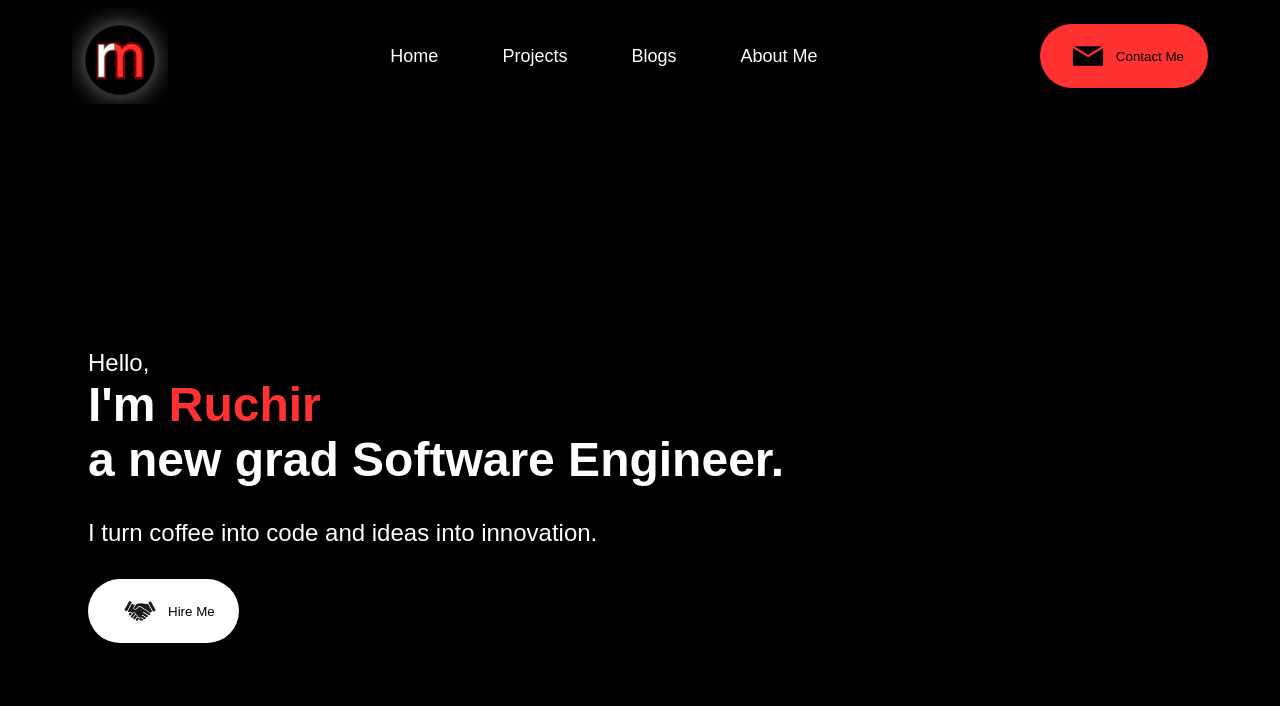
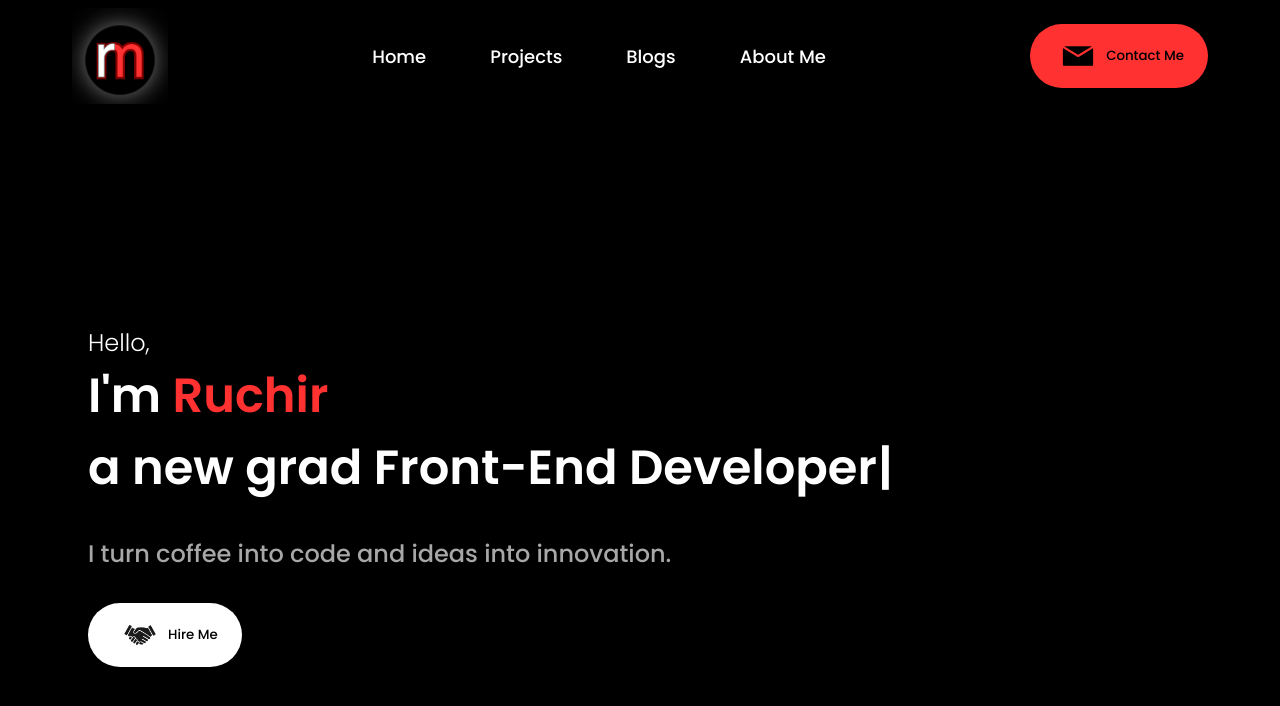
Before and after one commit to ruchirmalik/Portfolio, a React (Create React App) app: page / in a window 1280 px wide. Shown: the top 706 px of the page. Built offline with nearby package versions, Linux system fonts and the light colour scheme.

Commit message:
fourth commit - enabled typewriter effect on Intro

```diff
--- a/package.json
+++ b/package.json
@@ -10,6 +10,7 @@
     "react-dom": "^18.2.0",
     "react-scripts": "5.0.1",
     "react-scroll": "^1.9.0",
+    "typewriter-effect": "^2.21.0",
     "web-vitals": "^2.1.4"
   },
   "scripts": {
--- a/public/index.html
+++ b/public/index.html
@@ -7,6 +7,9 @@
     <meta name="description" content="Ruchir's Portfolio" />
     <title>Ruchir's Portfolio</title>
     <link rel="stylesheet" href="./style.css">
+    <link rel="preconnect" href="https://fonts.googleapis.com">
+    <link rel="preconnect" href="https://fonts.gstatic.com" crossorigin>
+    <link href="https://fonts.googleapis.com/css2?family=Poppins:ital,wght@0,300;0,500;0,600;1,300&display=swap" rel="stylesheet">
   </head>
   <body>
     <noscript>You need to enable JavaScript to run this app.</noscript>
--- a/src/components/Intro/intro.css
+++ b/src/components/Intro/intro.css
@@ -28,6 +28,7 @@
 }
 
 .introPara{
+    color: #a7a7a7;
     font-size: 1.5rem;
     font-weight: 500;
     margin-top: 2rem;
--- a/src/components/Intro/intro.js
+++ b/src/components/Intro/intro.js
@@ -1,14 +1,50 @@
 import React from 'react';
 import './intro.css';
 import { Link } from 'react-scroll';
-import hireMeImg from '../../Assets/hireMe.png'
+import hireMeImg from '../../Assets/hireMe.png';
+import Typewriter from 'typewriter-effect';
+
+//<Typewriter options={{strings: ['Front-End Developer', 'Full-Stack Software Engineer'], autoStart: true, loop: true, }}/>
+{/* <Typewriter
+  onInit={(typewriter) => {
+    typewriter.typeString('Hello World!')
+      .callFunction(() => {
+        console.log('String typed out!');
+      })
+      .pauseFor(2500)
+      .deleteChars(0)
+      .callFunction(() => {
+        console.log('All strings were deleted');
+      })
+      .start();
+  }}
+/> */}
+
 
 const Intro = () => {
   return (
     <section id="intro">
       <div className="introContent">
         <span className="hello">Hello,</span>
-        <span className="introText"> I'm <span className="introName">Ruchir </span> <br/> a new grad Software Engineer. </span>
+        <span className="introText"> I'm <span className="introName">Ruchir </span>
+          <Typewriter onInit={(typewriter) => {
+              typewriter.typeString('a new grad Front-End Developer')
+              .callFunction(() => {
+              console.log('String typed out!');
+              })
+              .pauseFor(1000)
+              .deleteChars(19)
+              .changeDeleteSpeed(10)
+              typewriter.typeString('Full-Stack Software Engineer.')
+              .callFunction(() => {
+              console.log('String typed out!');
+              })
+              .callFunction(() => {
+              console.log('All strings were deleted');
+              })
+              .start();
+            }} />
+        </span>
         <p className="introPara"> I turn coffee into code and ideas into innovation. </p>
         <Link><button className="btn"><img src={hireMeImg} alt="" className="btnImg"/>Hire Me</button></Link>
       </div>
```
Also changed, not shown: src/hooks/typing-effect.js (deleted, +0 -10 lines), 1 other file (tests, documents, lock files or other folders).
